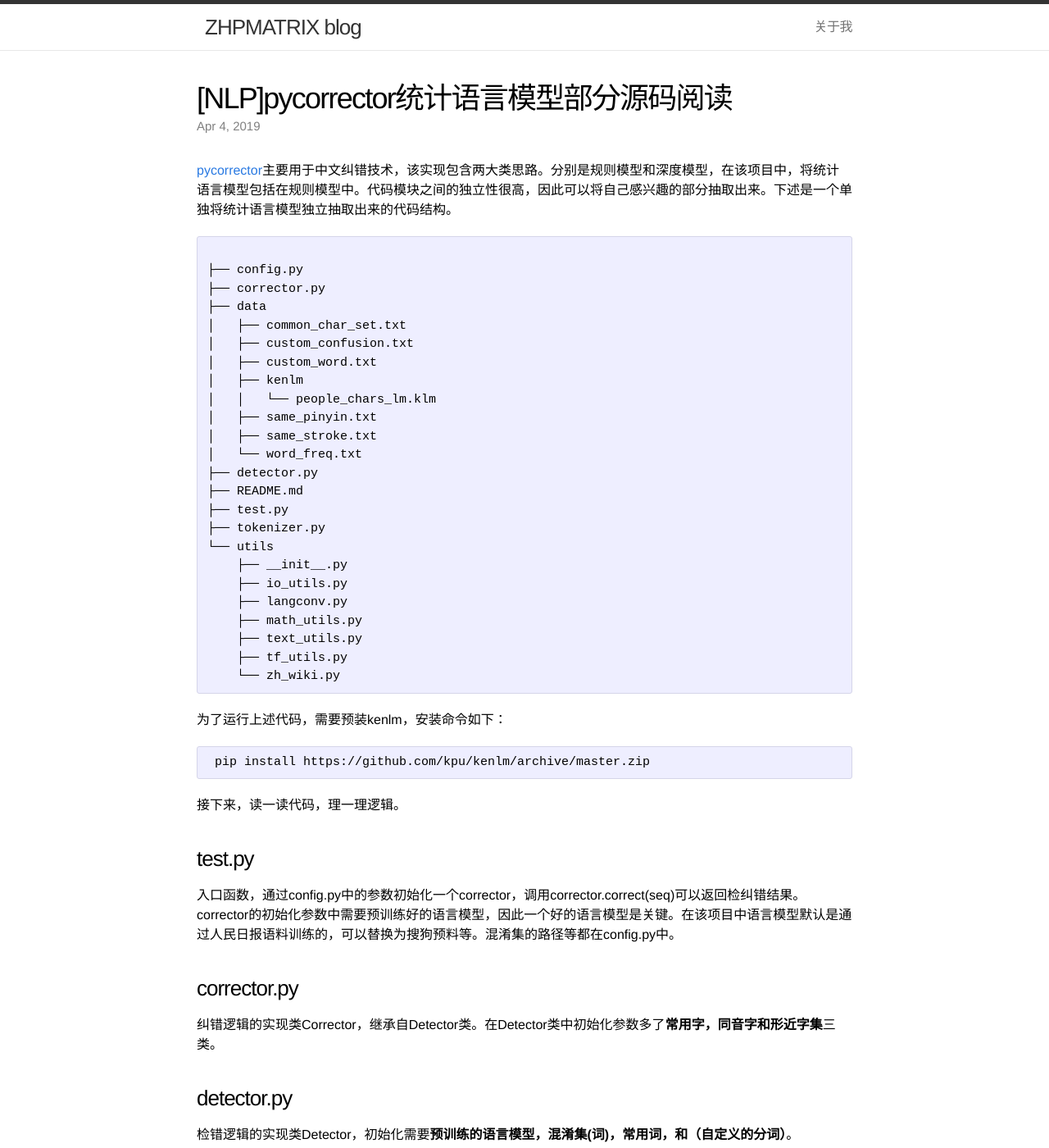
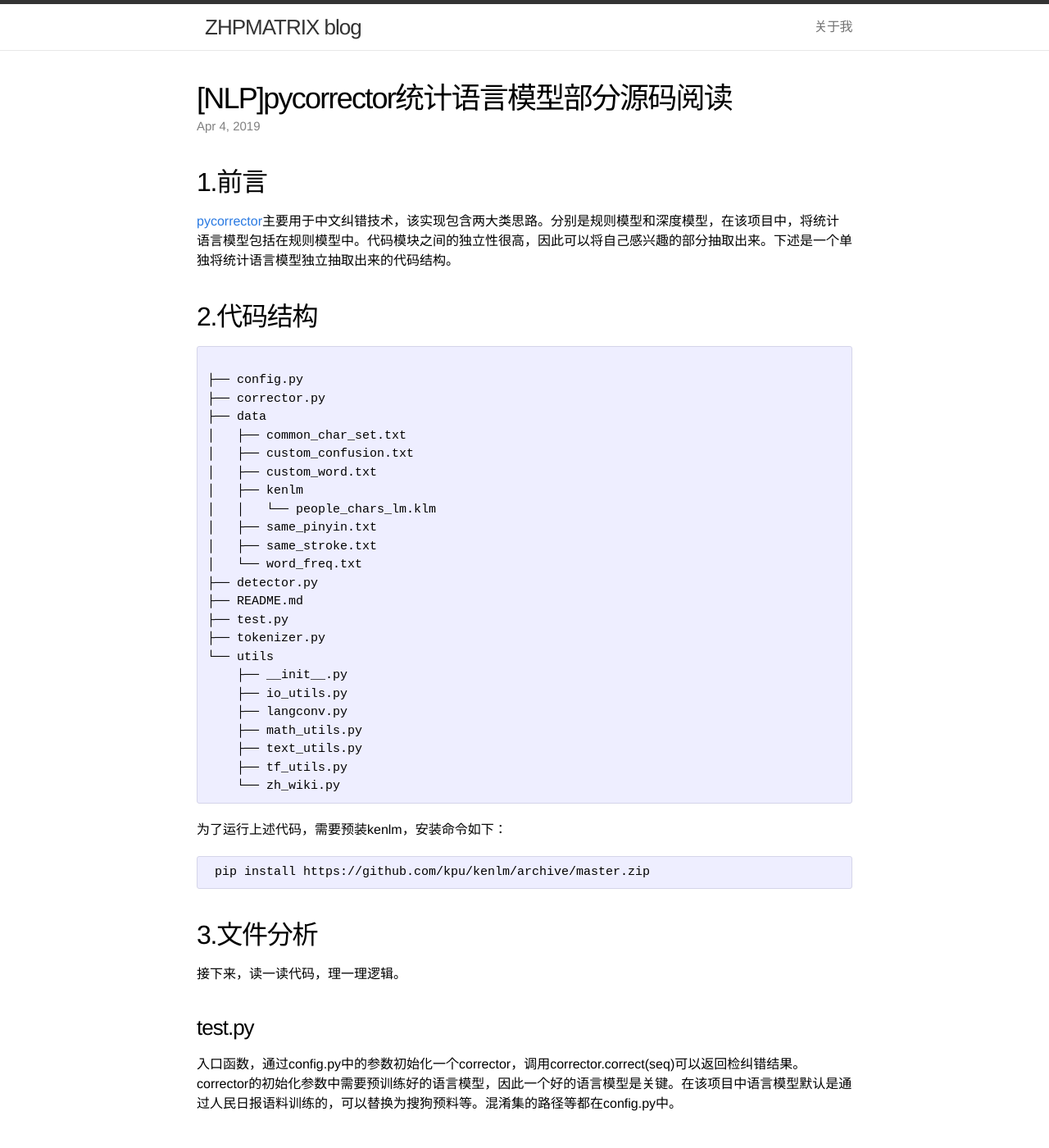
Before and after one commit to zhpmatrix/zhpmatrix.github.io, a Jekyll site: the page built from _posts/2019-04-04-pycorrector-source-code-reading.md, in a window 1280 px wide and 1400 px high. Shown: the whole window at 82% size. Built offline with Jekyll 4.4.1, drawn with Linux system fonts in a browser that asks for light colours; comment, search, counter and statistics services are not loaded.

Commit message:
Update 2019-04-04-pycorrector-source-code-reading.md

````diff
--- a/_posts/2019-04-04-pycorrector-source-code-reading.md
+++ b/_posts/2019-04-04-pycorrector-source-code-reading.md
@@ -6,7 +6,10 @@ date: 2019-04-04 18:43:00
 mathjax: true
 ---
 
+## 1.前言
 [pycorrector](https://github.com/shibing624/pycorrector)主要用于中文纠错技术，该实现包含两大类思路。分别是规则模型和深度模型，在该项目中，将统计语言模型包括在规则模型中。代码模块之间的独立性很高，因此可以将自己感兴趣的部分抽取出来。下述是一个单独将统计语言模型独立抽取出来的代码结构。
+
+## 2.代码结构
 
 ```
 
@@ -40,6 +43,8 @@ mathjax: true
  pip install https://github.com/kpu/kenlm/archive/master.zip
 ```
 
+## 3.文件分析
+
 接下来，读一读代码，理一理逻辑。
 
 ### test.py
````
Also changed, not shown: other parts of _posts/2019-04-04-pycorrector-source-code-reading.md (+2 -0 lines).
